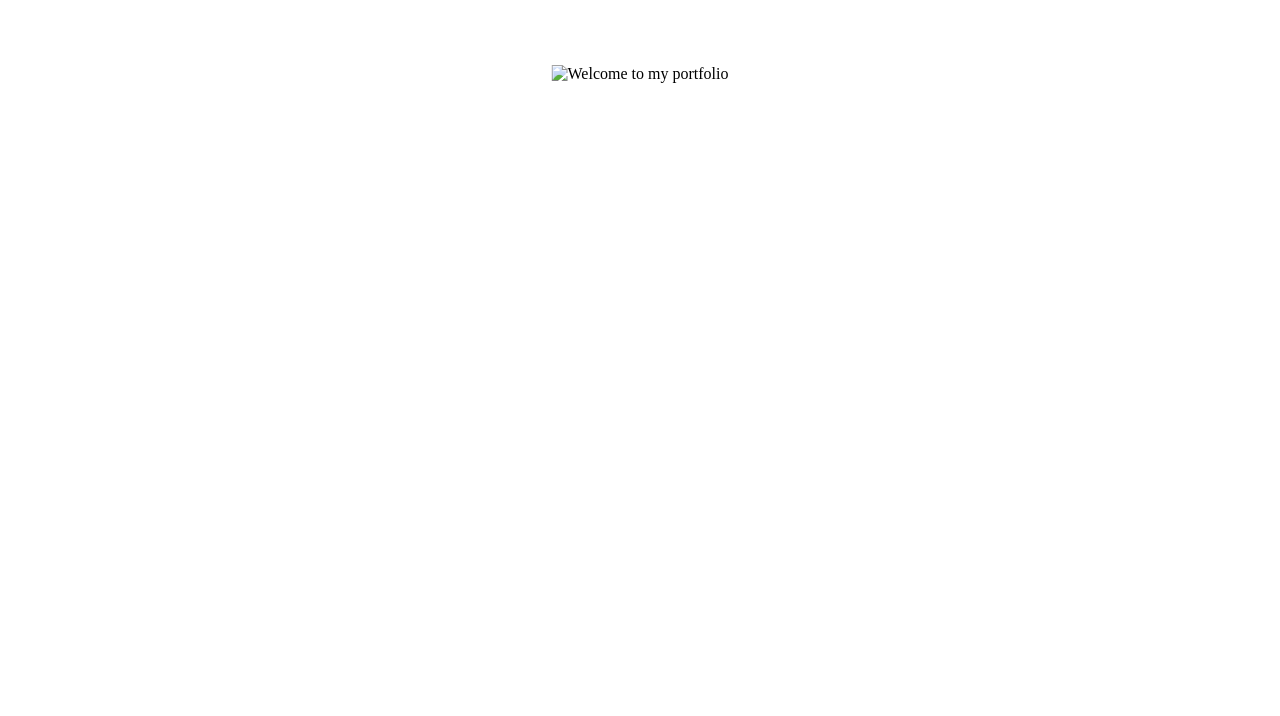
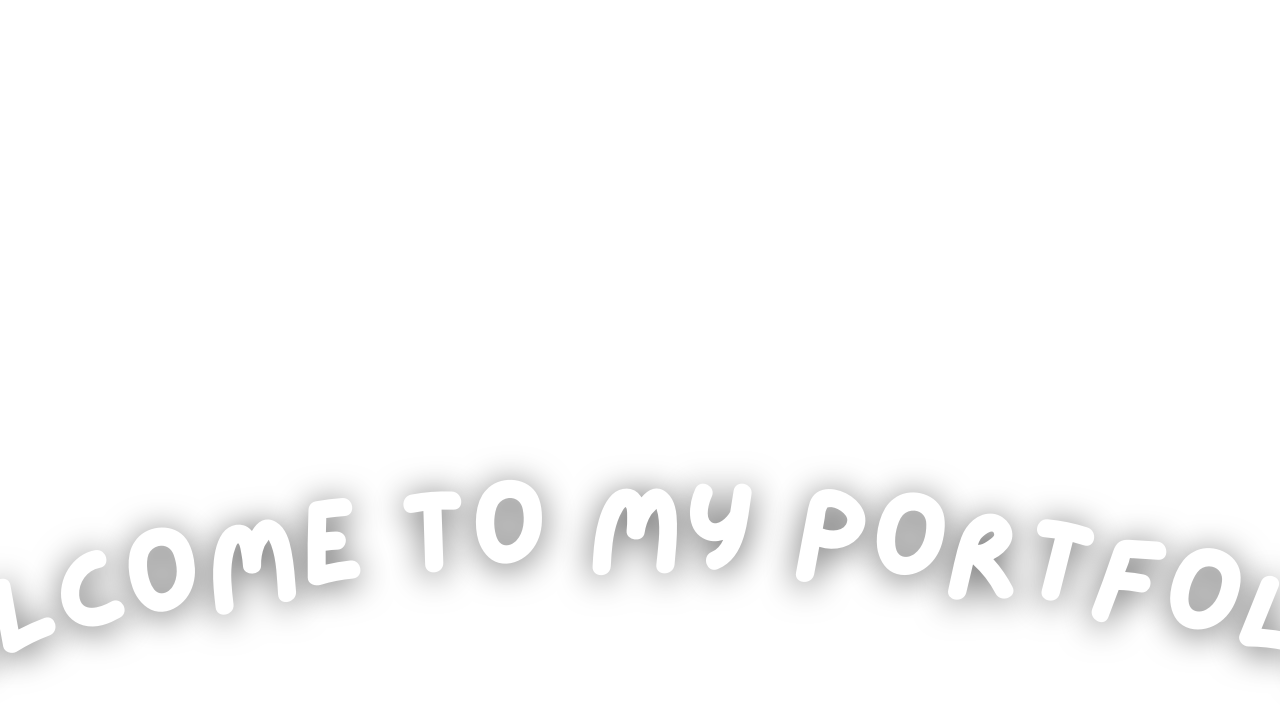
Before and after one commit to neptvnism/Neptune-s-Portfolio, a plain HTML site: page index.html in a window 1280 px wide. Drawn offline with Linux system fonts and the light colour scheme.

Commit message:
Update index.html
fixed image path

```diff
--- a/index.html
+++ b/index.html
@@ -21,7 +21,7 @@
     </style>
   </head>
   <body>
-    <img src="IMAGES/welcome.png" class="hud" alt="Welcome to my portfolio">
+    <img src="welcome.png" class="hud" alt="Welcome to my portfolio">
     <a-scene>
 
       <!-- Sky -->
```
